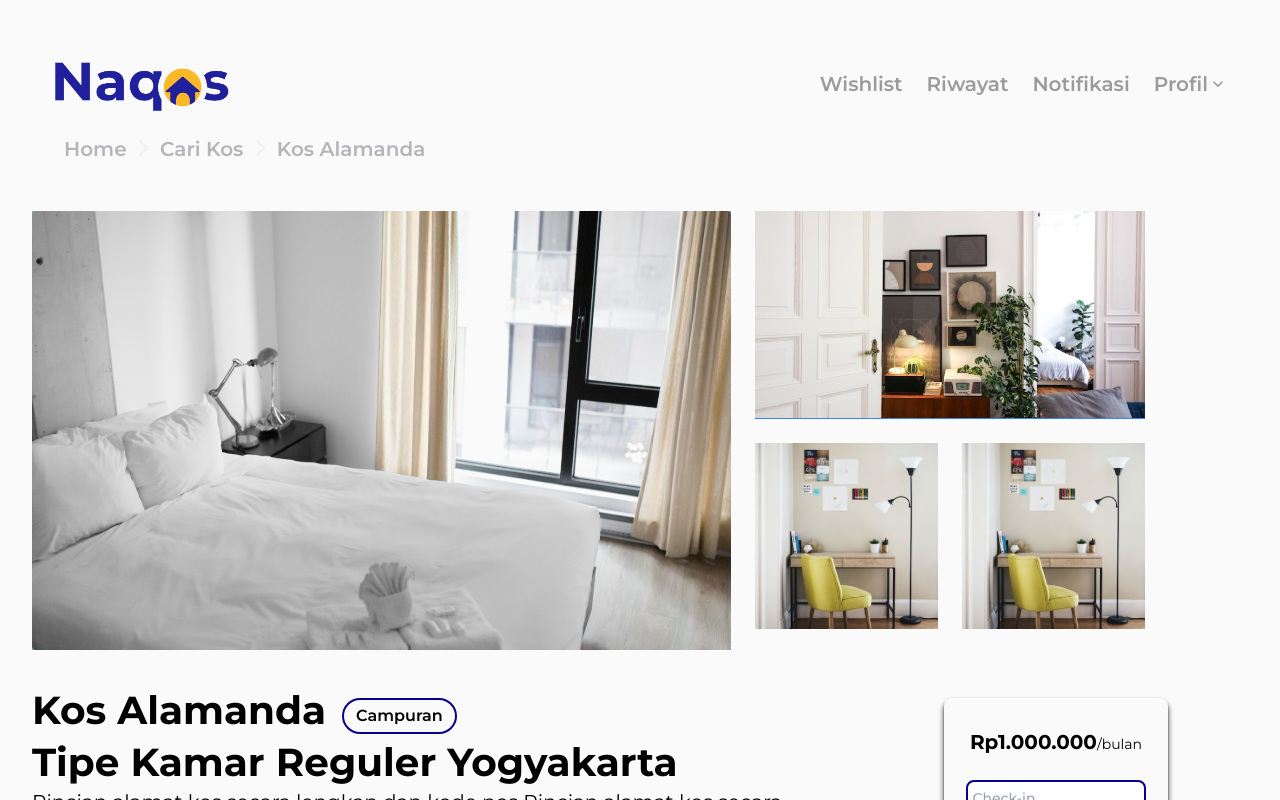
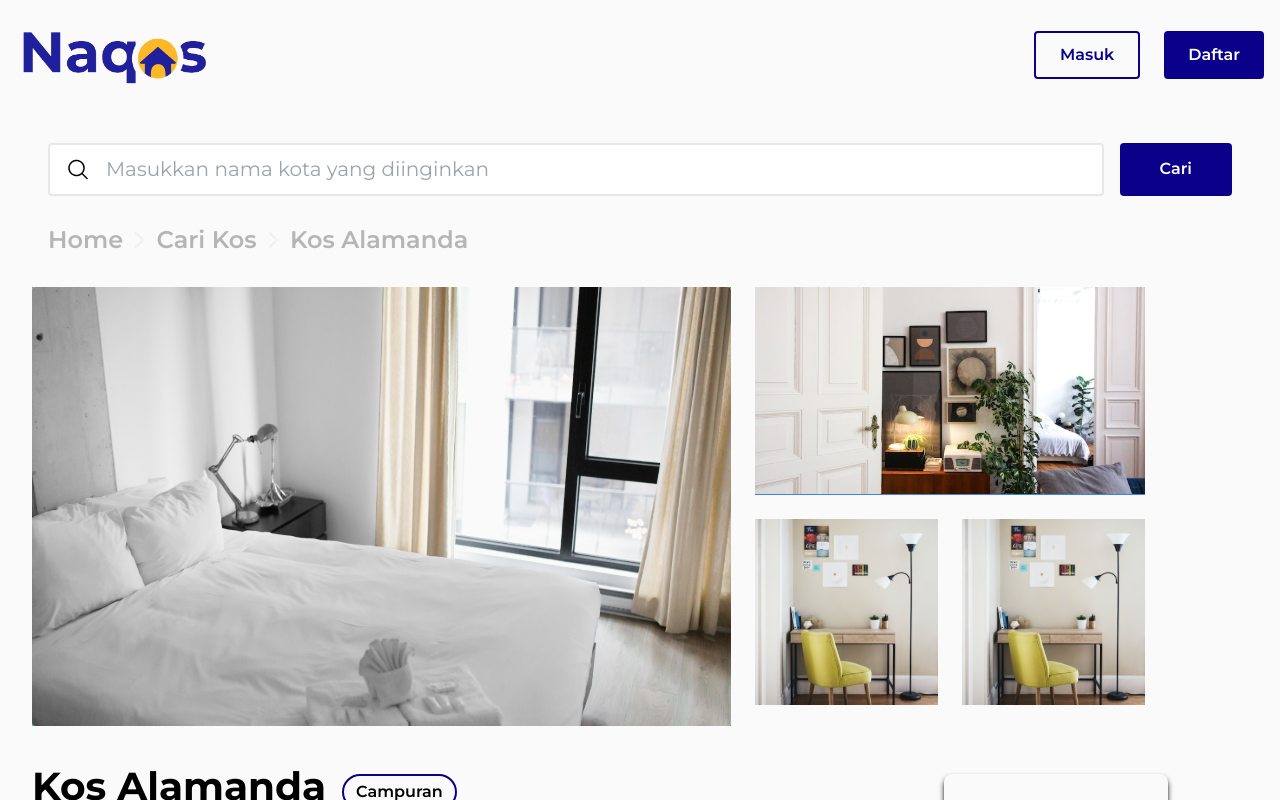
Before and after one commit to synrgy-tim-d/FSW-Frontend, a React (Vite) app: page /kos/1/1 in a window 1280 px wide. Shown: the top 800 px of the page. Built offline with nearby package versions, Linux system fonts and the light colour scheme.

Commit message:
Fix pages layouts

```diff
--- a/src/components/banner/banner.jsx
+++ b/src/components/banner/banner.jsx
@@ -28,7 +28,7 @@ function Banner() {
                   />
                 </div>
                 <Link to='/homepage'>
-                  <button className='bg-[#0A008A] text-l lg:text-2xl text-white rounded w-full h-full py-1 lg:py-2 px-12 hover:bg-blue-600 active:bg-blue-700'>
+                  <button className='bg-[#0A008A] text-l lg:text-2xl text-white rounded w-full h-full py-1 lg:py-2 px-12 hover:bg-[#A0A3FF] hover:text-[#FFFFFF] active:bg-black'>
                     Cari
                   </button>
                 </Link>
--- a/src/components/homepage/details-constants/Fasili/Review.jsx
+++ b/src/components/homepage/details-constants/Fasili/Review.jsx
@@ -1,4 +1,4 @@
-import React from 'react';
+// import React from 'react';
 import image from '../../../../assets/Banner1.png';
 
 const Review = () => {
--- a/src/components/homepage/homepage-constants/Homepage-kost-data.jsx
+++ b/src/components/homepage/homepage-constants/Homepage-kost-data.jsx
@@ -150,7 +150,7 @@ const Kostdata = () => {
                     Rincian alamat kos secara lengkap dan kode pos Rincian alamat kos secara lengkap
                     dan kode pos
                     <span className='text-[#000000]/[0.38] pl-2'>
-                      <Link to='/kos' >
+                      <Link to='/kos/:kosid/:roomid' >
                         ...selengkapnya
                       </Link>
                     </span>
--- a/src/components/profile/editprofile.jsx
+++ b/src/components/profile/editprofile.jsx
@@ -22,7 +22,7 @@ const EditProfile = () => {
           </Link>
         </li>
       </ul>
-      <div className='w-screen grid grid-cols-6 grid-flow-col font-[Montserrat] items-center bg-[#FAFAFA] py-[7.4rem] '>
+      <div className='w-full grid grid-cols-6 grid-flow-col font-[Montserrat] items-center bg-[#FAFAFA] py-[7.4rem] '>
         <div className='col-span-2 grid grid-row-2 grid-flow-row justify-items-center content-center gap-16'>
           <div>
             <img className='w-full h-auto' src={profile} alt='' />
--- a/src/components/profile/profile.jsx
+++ b/src/components/profile/profile.jsx
@@ -1,7 +1,7 @@
 import React from 'react';
 import { Link } from 'react-router-dom';
 import profile from '../../assets/Profile.svg';
-import logout from '../../assets/Logout-img.svg'
+import logout from '../../assets/Logout-img.svg';
 
 const Password = ({ password }) => {
   const mask = '*'.repeat(password.length);
@@ -23,7 +23,7 @@ const Profile = () => {
           </Link>
         </li>
       </ul>
-      <div className='w-screen grid grid-cols-6 grid-flow-col font-[Montserrat] bg-[#FAFAFA]'>
+      <div className='w-full grid grid-cols-6 grid-flow-col font-[Montserrat] bg-[#FAFAFA]'>
         <div className='col-span-2 grid grid-row-2 grid-flow-row justify-items-center content-center gap-16'>
           <div>
             <img className='w-full h-auto' src={profile} alt='' />
@@ -91,10 +91,10 @@ const Profile = () => {
               </label>
             </div>
             <input type='checkbox' id='profile-modal' className='modal-toggle' />
-            <div className='modal'>
+            <div className='modal inset-0 z-0 bg-black/50'>
               <div className='modal-box bg-white p-16 rounded-[12px] text-[#000000] grid gap-4 shadow-2xl '>
                 <div className='logout-img justify-self-center pb-8'>
-                  <img src={ logout } alt="" />
+                  <img src={logout} alt='' />
                 </div>
                 <h3 className='font-bold text-lg text-center'>Apakah kamu yakin ingin keluar</h3>
                 <p className='text-center'>
--- a/src/pages/Homepage.jsx
+++ b/src/pages/Homepage.jsx
@@ -1,6 +1,7 @@
 import React from 'react';
 import { Link } from 'react-router-dom';
 import Navbar from '../components/navbar/navbar';
+import Navbarsign from '../components/navbar/navbarnologin';
 import Footer from '../components/footer/footer';
 import {
   CollapseCheckbox,
@@ -15,6 +16,7 @@ import {
   fasilitasBersama,
 } from '../components/homepage/homepage-constants/Dropdown';
 import Kostdata from '../components/homepage/homepage-constants/Homepage-kost-data';
+import magnifier from '../assets/Banner2_Magnifier.png';
 
 const Homepage = () => {
   const title = ['Tipe Kos', 'Waktu Sewa', 'Urutkan', 'Fasilitas Kamar', 'Fasilitas Bersama'];
@@ -30,19 +32,37 @@ const Homepage = () => {
 
   return (
     <React.Fragment>
-      <Navbar />
-      <div className='w-screen font-[Montserrat] font-[400] text-[#000000] text-[16px] bg-[#FAFAFA] p-8'>
-        <div className='breadcrumb pl-8 pb-12'>
+      {localStorage.getItem('AUTH_TOKEN') === null ? <Navbarsign /> : <Navbar />}
+      <div className='w-full font-[Montserrat] font-[400] text-[#000000] text-[16px] bg-[#FAFAFA] p-8'>
+        <div className='flex space-x-4 px-4'>
+          <div className='flex space-x-4 w-full border-2 bg-white rounded-[4px] py-3'>
+            <img className='ml-4 pointer-events-none' src={magnifier} />
+            <input
+              className='w-full text-black text-[20px]'
+              type='search'
+              name=''
+              placeholder='Masukkan nama kota yang diinginkan'
+            />
+          </div>
+          <button
+            className='w- full bg-[#0A008A] px-10 text-white hover:bg-[#A0A3FF] hover:text-[#FFFFFF] active:bg-black font-[600] rounded-[4px]'
+            type='submit'
+            onClick=''
+          >
+            Cari
+          </button>
+        </div>
+        <div className='breadcrumb p-4 py-8'>
           <ul>
             <li>
-              <Link to='/' className='text-[20px] font-[600] hover:underline hover:text-[#0A008A]'>
+              <Link to='/' className='text-[24px] font-[600] hover:underline hover:text-[#0A008A]'>
                 Home
               </Link>
             </li>
             <li>
               <Link
                 to='/homepage'
-                className='text-[20px] font-[600] hover:underline hover:text-[#0A008A]'
+                className='text-[24px] font-[600] hover:underline hover:text-[#0A008A]'
               >
                 Cari Kos
               </Link>
@@ -62,7 +82,10 @@ const Homepage = () => {
               <CollapseRadio items={urutanHarga} buttonText={title[2]} />
               <CollapseCheckbox items={fasilitasKamar} buttonText={title[3]} />
               <CollapseCheckbox items={fasilitasBersama} buttonText={title[4]} />
-              <button onClick={submitHandle} className='w-full py-2 rounded-[4px] text-white bg-[#0A008A] hover:bg-[#A0A3FF] hover:text-[#FFFFFF] active:bg-black'>
+              <button
+                onClick={submitHandle}
+                className='w-full py-2 rounded-[4px] text-white bg-[#0A008A] hover:bg-[#A0A3FF] hover:text-[#FFFFFF] active:bg-black'
+              >
                 Terapkan Filter
               </button>
             </form>
--- a/src/pages/Rinciankos.jsx
+++ b/src/pages/Rinciankos.jsx
@@ -12,29 +12,48 @@ import Formpemesanan from '../components/homepage/details-constants/Fasili/Formp
 import Bigimg from '../assets/Dummy-img-details/Big-img.svg';
 import Medimg from '../assets/Dummy-img-details/Med-img.svg';
 import Smallimg1 from '../assets/Dummy-img-details/Small-img1.svg';
-import Smallimg2 from '../assets/Dummy-img-details/Small-img1.svg';
+import Navbarsign from '../components/navbar/navbarnologin';
 import Navbar from '../components/navbar/navbar';
 import Footer from '../components/footer/footer';
+import magnifier from '../assets/Banner2_Magnifier.png';
 
 const Rinciankos = () => {
   return (
     <React.Fragment>
-      <div className='w-screen font-[Montserrat] font-[400] text-[#000000] text-[16px] p-8 bg-[#FAFAFA]'>
-        <Navbar />
-        <div className='breadcrumb pl-8 pb-12'>
+      {localStorage.getItem('AUTH_TOKEN') === null ? <Navbarsign /> : <Navbar />}
+      <div className='w-full font-[Montserrat] font-[400] text-[#000000] text-[16px] p-8 bg-[#FAFAFA]'>
+        <div className='flex space-x-4 px-4'>
+          <div className='flex space-x-4 w-full border-2 bg-white rounded-[4px] py-3'>
+            <img className='ml-4 pointer-events-none' src={magnifier} />
+            <input
+              className='w-full text-black text-[20px]'
+              type='search'
+              name=''
+              placeholder='Masukkan nama kota yang diinginkan'
+            />
+          </div>
+          <button
+            className='w- full bg-[#0A008A] px-10 text-white hover:bg-[#A0A3FF] hover:text-[#FFFFFF] active:bg-black font-[600] rounded-[4px]'
+            type='submit'
+            onClick=''
+          >
+            Cari
+          </button>
+        </div>
+        <div className='breadcrumb p-4 py-8'>
           <ul>
             <li>
-              <Link to='/' className='text-[20px] font-[600] hover:underline'>
+              <Link to='/' className='text-[24px] font-[600] hover:underline'>
                 Home
               </Link>
             </li>
             <li>
-              <Link to='/homepage' className='text-[20px] font-[600] hover:underline'>
+              <Link to='/homepage' className='text-[24px] font-[600] hover:underline'>
                 Cari Kos
               </Link>
             </li>
             <li>
-              <Link to='/kos' className='text-[20px] font-[600] hover:underline'>
+              <Link to='/kos/:kosid/:roomid' className='text-[24px] font-[600] hover:underline'>
                 Kos Alamanda
               </Link>
             </li>
@@ -54,7 +73,7 @@ const Rinciankos = () => {
                   <img className='w-full h-auto bg-yellow-500' src={Smallimg1} alt='' />
                 </div>
                 <div>
-                  <img className='w-full h-auto bg-yellow-500' src={Smallimg2} alt='' />
+                  <img className='w-full h-auto bg-yellow-500' src={Smallimg1} alt='' />
                 </div>
               </div>
             </div>
@@ -82,8 +101,8 @@ const Rinciankos = () => {
             </div>
           </div>
         </div>
-        <Footer />
       </div>
+      <Footer />
     </React.Fragment>
   );
 };
--- a/src/pages/landingPage.jsx
+++ b/src/pages/landingPage.jsx
@@ -14,7 +14,6 @@ function LandingPage() {
   return (
     <div className='overflow-hidden'>
       {localStorage.getItem('AUTH_TOKEN') === null ? <Navbarsign /> : <Navbar />}
-
       <Banner />
       <Whyus />
       <Carousel />
```
Also changed, not shown: src/components/homepage/details-constants/Fasili/Contactperson.jsx (+4 -4 lines), src/components/homepage/details-constants/Fasili/Detailkos.jsx (+10 -10 lines).
